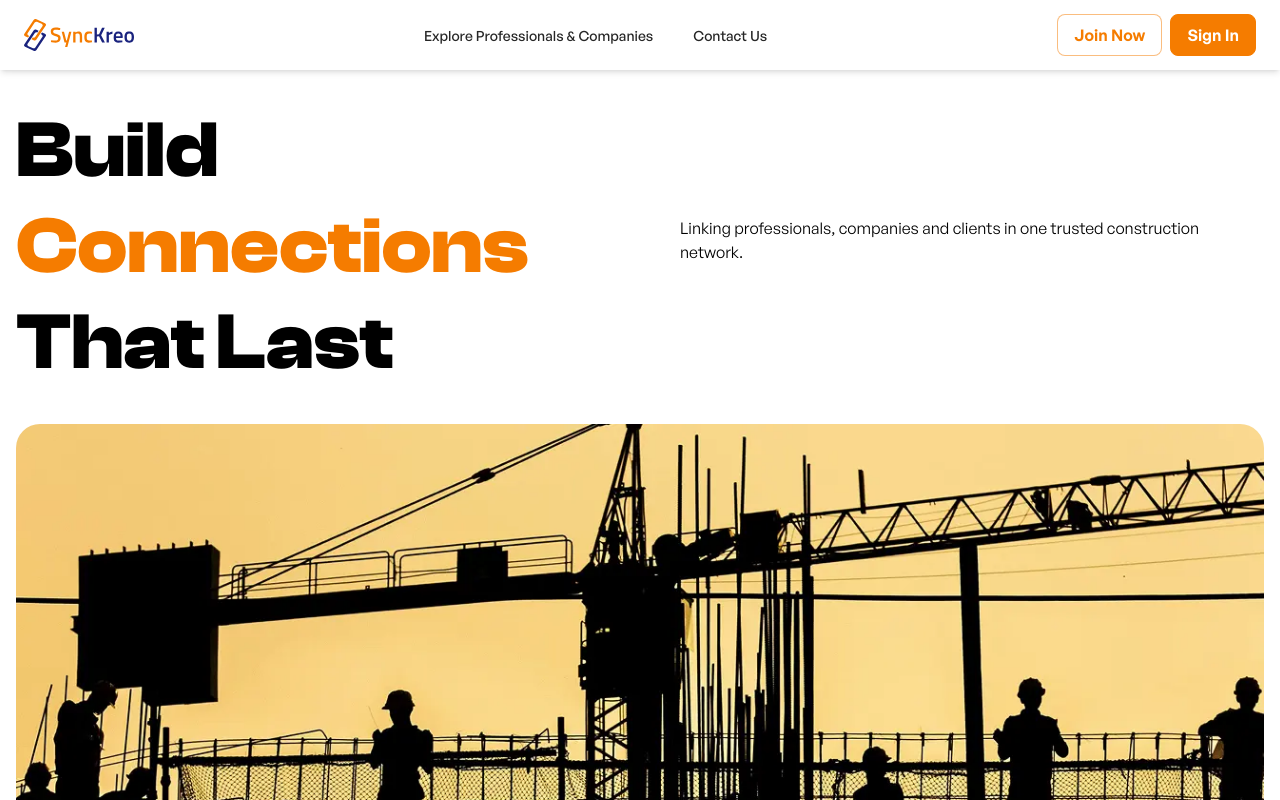
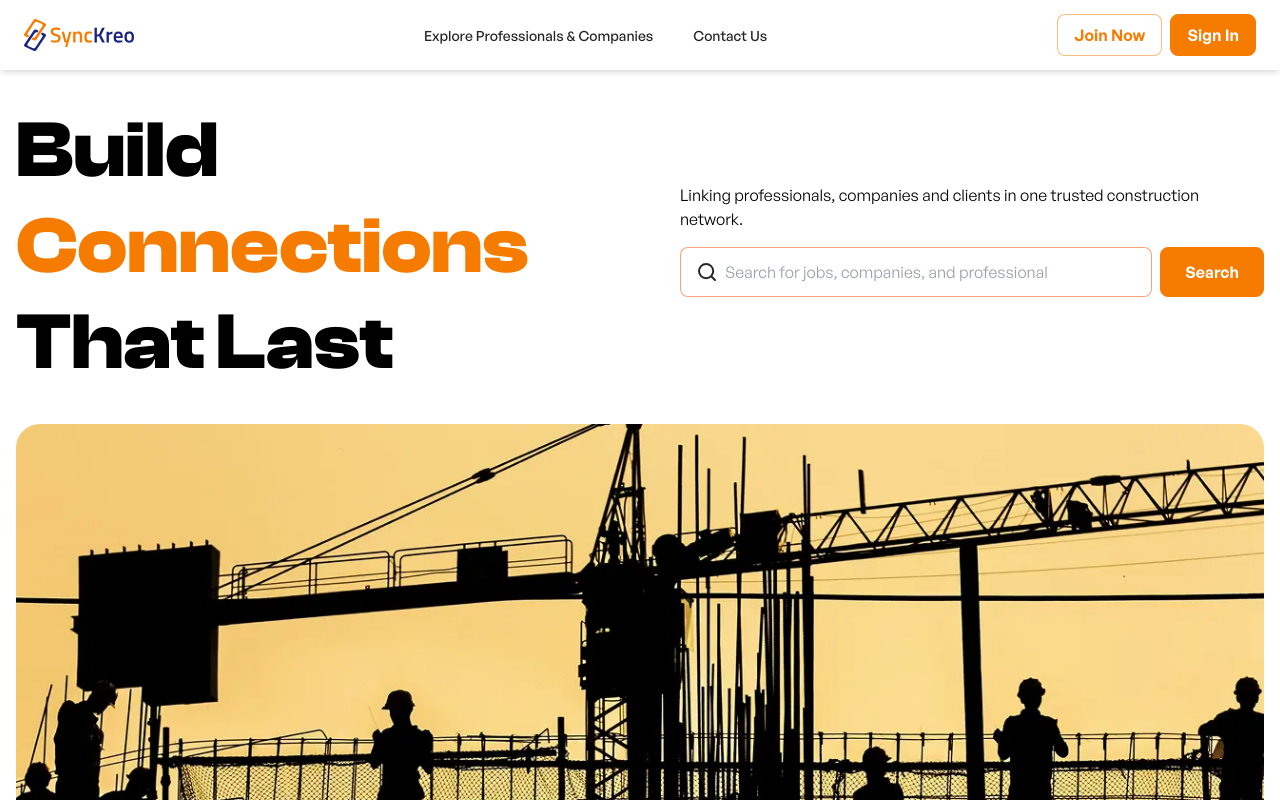
Before and after one commit to synckreo/synckreo-frontend, a React (Vite) app: page /explore in a window 1280 px wide. Shown: the top 800 px of the page. Built offline with nearby package versions, Linux system fonts and the light colour scheme.

Commit message:
Added optional dropdown props and inputBorderColor

```diff
--- a/src/components/ui/search/Search.jsx
+++ b/src/components/ui/search/Search.jsx
@@ -9,18 +9,14 @@ export const Search = ({
   dropdownOptions,
   buttonTitle,
   onSearchClick = () => {},
+  searchInputBorderColor = 'border-gray-200'
 }) => {
-  if (!Array.isArray(dropdownOptions)) {
-    console.error(
-      "The 'dropdownOptions' prop must be an array of strings."
-    );
-    return null;
-  }
+  const showDropdown = Array.isArray(dropdownOptions) && dropdownOptions.length > 0;
 
   return (
     <div className="flex flex-col sm:flex-row items-center gap-2 w-full">
       <div className="w-full sm:flex-grow">
-        <div className="flex items-center bg-white border border-gray-200 rounded-lg px-4 py-3 w-full focus-within:ring-2 focus-within:ring-primary/50 transition-shadow">
+        <div className={`flex items-center bg-white border ${searchInputBorderColor} rounded-lg px-4 py-3 w-full focus-within:ring-2 focus-within:ring-primary/50 transition-shadow`}>
           <img
             src={searchIcon}
             alt="Search"
@@ -32,7 +28,8 @@ export const Search = ({
             placeholder={placeholder}
             className="flex-grow text-gray-700 outline-none bg-transparent"
           />
-
+          {
+            showDropdown && (
           <div className="relative flex items-center">
             <select className="appearance-none bg-transparent outline-none pr-8 font-medium text-gray-800 cursor-pointer">
               {dropdownOptions.map((option, index) => (
@@ -48,6 +45,9 @@ export const Search = ({
               className="absolute right-0 top-1/2 -translate-y-1/2 h-4 w-4 pointer-events-none"
             />
           </div>
+            )
+          }
+
         </div>
       </div>
 
```
